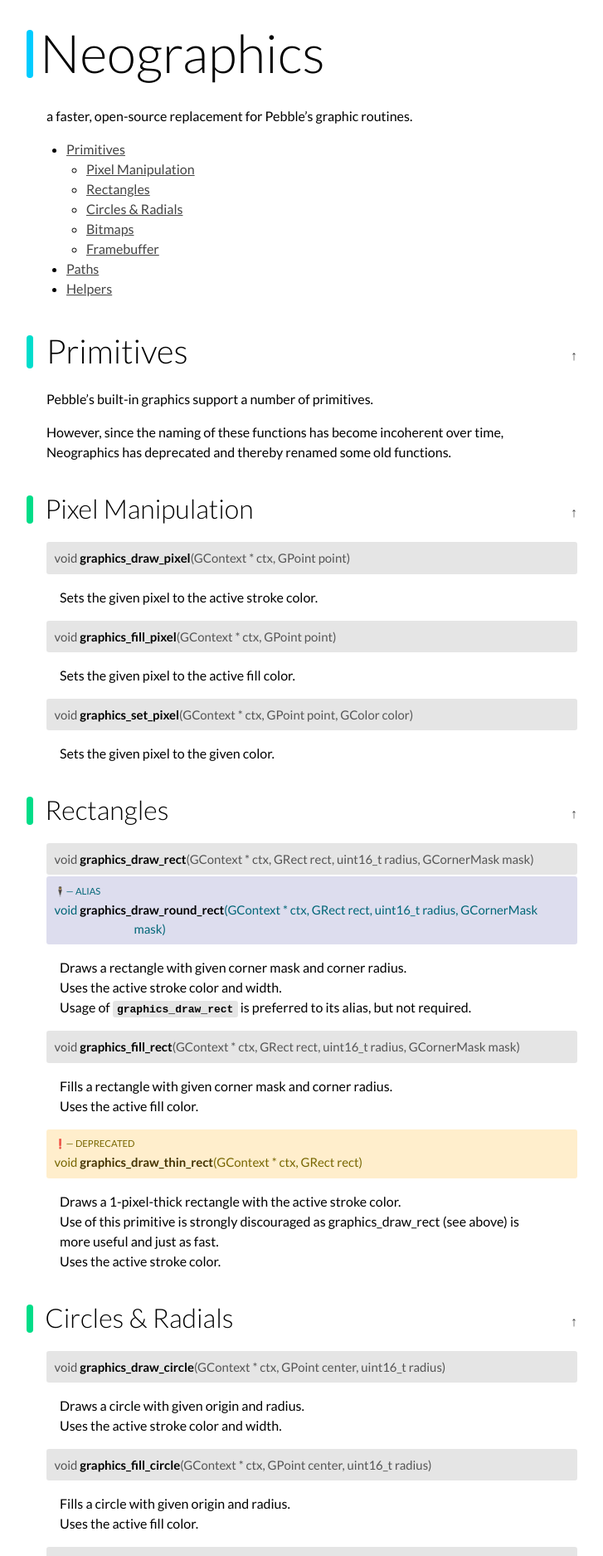
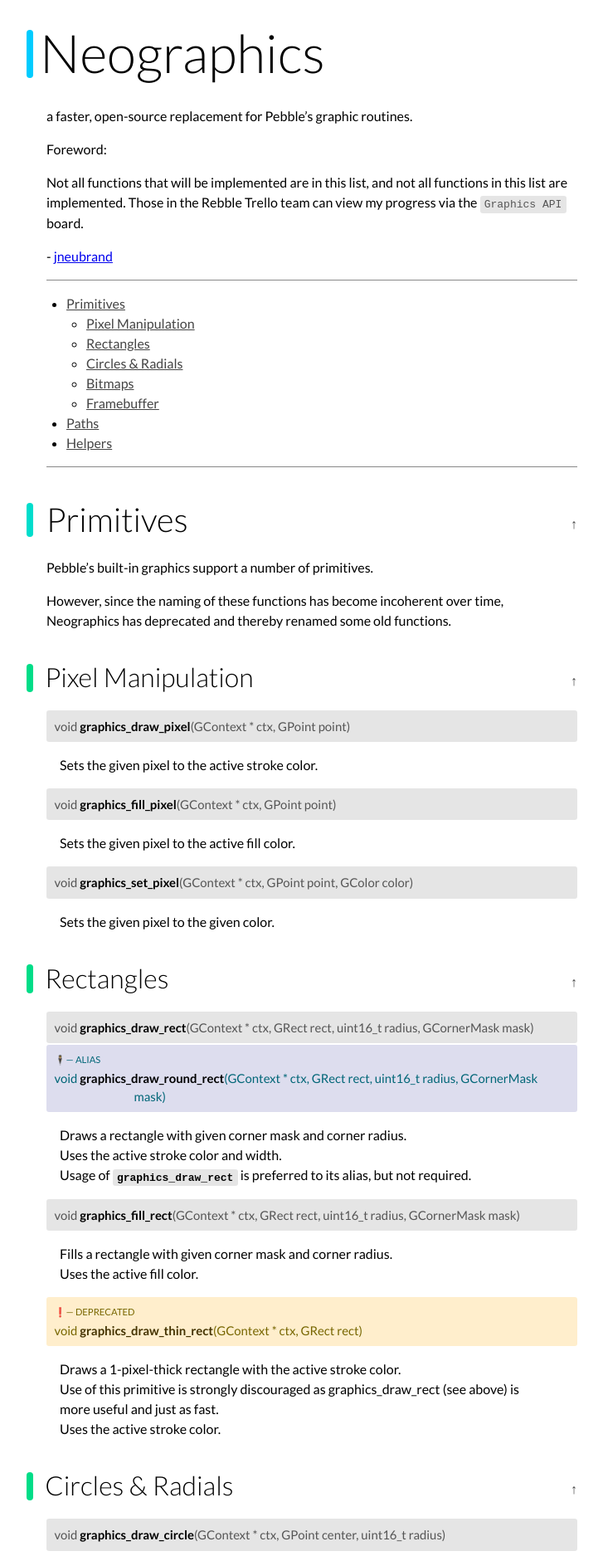
Before and after one commit to m0n1s/neographics, a Jekyll site: the page built from index.md, in a window 1280 px wide. Shown: the top 1875 px of the page at 83% size, without its empty margins (280-1007 px from the left). Built offline with Jekyll 4.4.1, drawn with Linux system fonts in a browser that asks for light colours.

Commit message:
minor styling & foreword

```diff
--- a/css/common.css
+++ b/css/common.css
@@ -129,6 +129,13 @@ a.linkhere {
 
 /* --- */
 
+hr {
+    border: none;
+    border-bottom: 1px solid #888;
+}
+
+/* --- */
+
 code {
     padding: .2em .4em;
     font-size: 1em;
--- a/index.md
+++ b/index.md
@@ -4,9 +4,19 @@ title: "Neographics"
 permalink: /
 ---
 
-<h1>Neographics</h1>
+# Neographics
+
 a faster, open-source replacement for Pebble's graphic routines.
 
+Foreword:
+
+Not all functions that will be implemented are in this list, and not all
+    functions in this list are implemented. Those in the Rebble Trello team
+    can view my progress via the `Graphics API` board.
+
+\- [jneubrand](https://github.com/jneubrand)
+
+---
 
 <ul id="toc">
 {% for x in site.data.docs %}
@@ -15,6 +25,8 @@ a faster, open-source replacement for Pebble's graphic routines.
 {% endfor %}
 </ul>
 
+---
+
 {% assign depth = 2 %}
 {% for x in site.data.docs %}
 {% assign item = x %}
```
